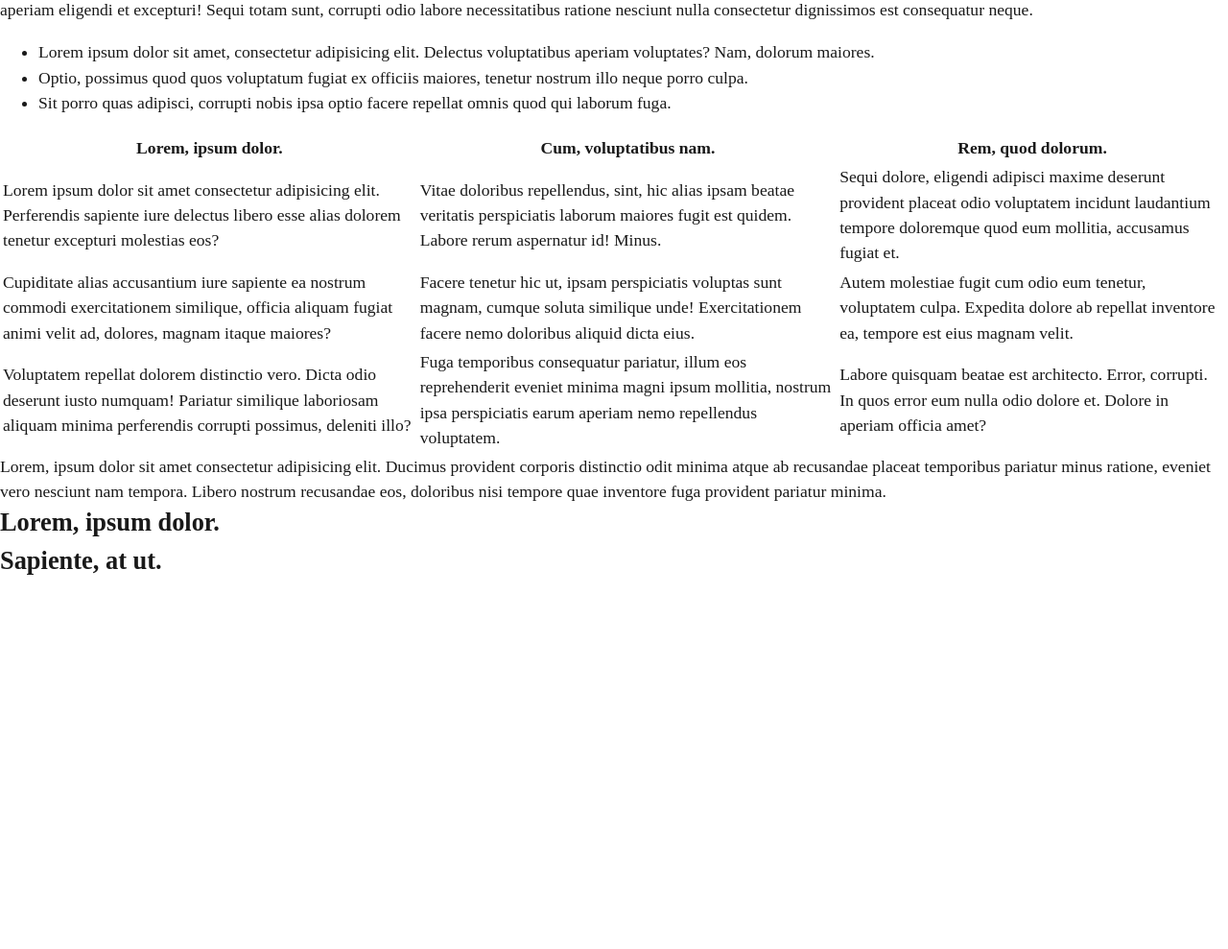
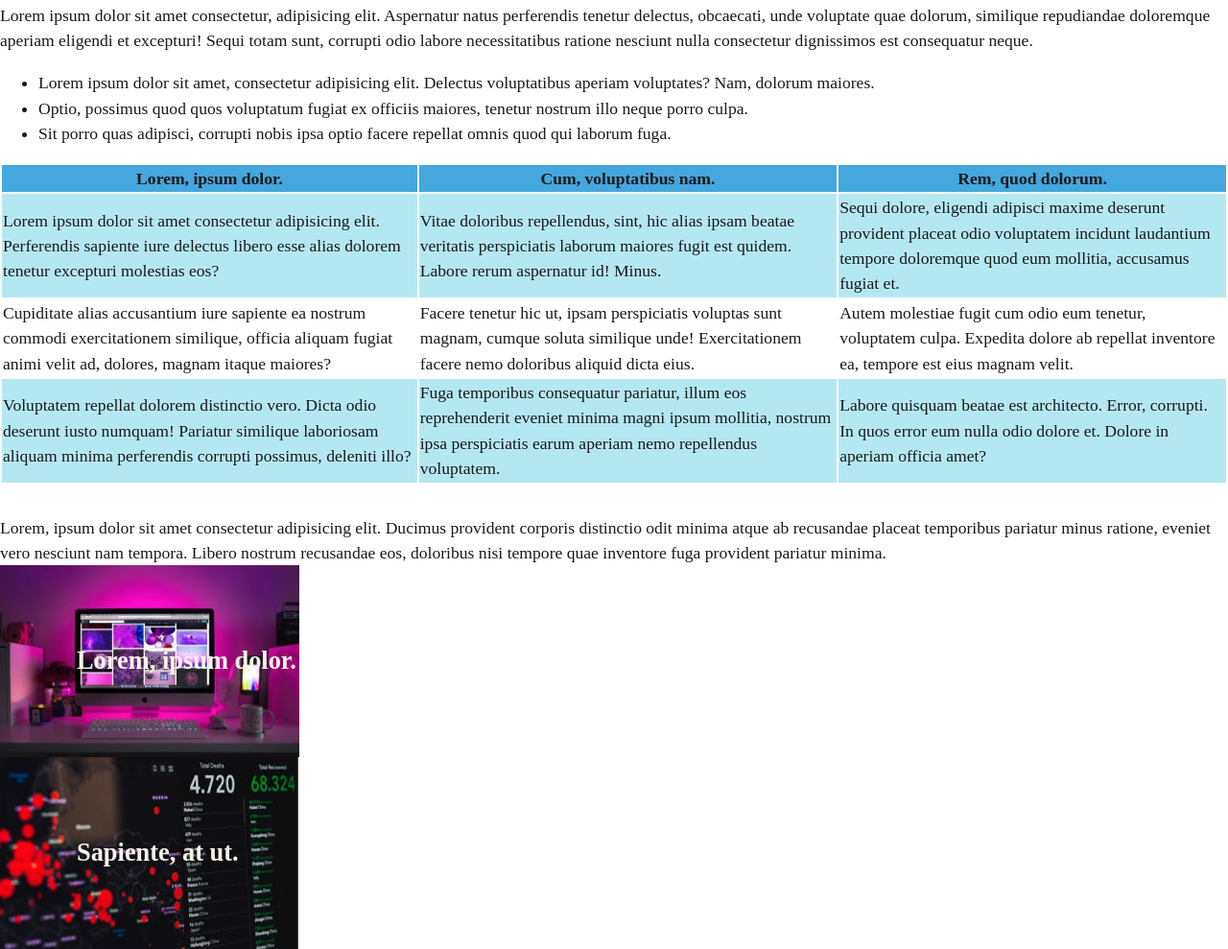
Before and after one commit to EliGolam/html-css-booleaner, a plain HTML site: page index.html in a window 1280 px wide. Shown: the part 698-1687 px from the top of the page at 96% size. Before the commit the page ends 1303 px from the top, so only its background shows below. Drawn offline with Linux system fonts and the light colour scheme.

Commit message:
v0.3.2: added CSS layout

```diff
--- a/index.html
+++ b/index.html
@@ -64,7 +64,7 @@ Logical choice to make things look more organized, but they are not fundamental
             <table class="main-content__table">
                 <!-- table head section -->
                 <thead class="main-content__table__head">
-                    <tr class="main-content__table__head__row">
+                    <tr class="[ main-content__table__head__row ] [ background-primary ]">
                         <th>Lorem, ipsum dolor.</th>
                         <th>Cum, voluptatibus nam.</th>
                         <th>Rem, quod dolorum.</th>
@@ -73,7 +73,7 @@ Logical choice to make things look more organized, but they are not fundamental
 
                 <!-- table body section -->
                 <tbody class="main-content__table__body">
-                    <tr class="[ main-content__table__body__row ]">
+                    <tr class="[ main-content__table__body__row ] [ background-secondary ]">
                         <td>Lorem ipsum dolor sit amet consectetur adipisicing elit. Perferendis sapiente iure delectus libero esse alias dolorem tenetur excepturi molestias eos?</td>
                         <td>Vitae doloribus repellendus, sint, hic alias ipsam beatae veritatis perspiciatis laborum maiores fugit est quidem. Labore rerum aspernatur id! Minus.</td>
                         <td>Sequi dolore, eligendi adipisci maxime deserunt provident placeat odio voluptatem incidunt laudantium tempore doloremque quod eum mollitia, accusamus fugiat et.</td>
@@ -83,7 +83,7 @@ Logical choice to make things look more organized, but they are not fundamental
                         <td>Facere tenetur hic ut, ipsam perspiciatis voluptas sunt magnam, cumque soluta similique unde! Exercitationem facere nemo doloribus aliquid dicta eius.</td>
                         <td>Autem molestiae fugit cum odio eum tenetur, voluptatem culpa. Expedita dolore ab repellat inventore ea, tempore est eius magnam velit.</td>
                     </tr>
-                    <tr class="main-content__table__body__row">
+                    <tr class="[ main-content__table__body__row ] [ background-secondary ]">
                         <td>Voluptatem repellat dolorem distinctio vero. Dicta odio deserunt iusto numquam! Pariatur similique laboriosam aliquam minima perferendis corrupti possimus, deleniti illo?</td>
                         <td>Fuga temporibus consequatur pariatur, illum eos reprehenderit eveniet minima magni ipsum mollitia, nostrum ipsa perspiciatis earum aperiam nemo repellendus voluptatem.</td>
                         <td>Labore quisquam beatae est architecto. Error, corrupti. In quos error eum nulla odio dolore et. Dolore in aperiam officia amet?</td>
@@ -96,12 +96,12 @@ Logical choice to make things look more organized, but they are not fundamental
         </div>
 
         <!-- Section 5: related content -->
-        <div class="related-content">
+        <div class="[ related-content ] [ text-color-white ]">
             <article class="related-content__article">
-                <h2 class="related-content__article__title">Lorem, ipsum dolor.</h2>
+                <h2 class="related-content__article__1">Lorem, ipsum dolor.</h2>
             </article>
             <article class="related-content__article">
-                <h2 class="related-content__article__title">Sapiente, at ut.</h2>
+                <h2 class="related-content__article__2">Sapiente, at ut.</h2>
             </article>
         </div>
 
--- a/stylesheets/style.css
+++ b/stylesheets/style.css
@@ -123,8 +123,8 @@ select {
     width: fit-content;
 }
 
-.main-content__table__cell {
-    border: solid var(--clr-neutral-black);
+.main-content__paragraph {
+    margin-top: 2rem;
 }
 
 /* UTILITIES: One job, done well. It performs one logical job: formatting, design, shape, font and element colours  */
@@ -148,13 +148,26 @@ select {
 .subtitle__link {
     text-decoration: none;
 }
+
+.related-content__article__1 {
+    padding: 5rem;
+    background-image: url(../images/monitor.jpg);
+    background-repeat: no-repeat;
+}
+
+.related-content__article__2 {
+    padding: 5rem;
+    background-image: url(../images/graph.jpg);
+    background-repeat: no-repeat;
+}
+
 /* Color schemes divided into scalable Design Tokens: allows to apply a specific set of colours without repetition */
 .background-primary {
-    background: var(--clr-neutral-white);
+    background: var(--clr-primary);
 }
 
 .background-secondary {
-    background: var(--clr-neutral-black);
+    background: var(--clr-secondary);
 }
 
 .color-primary {
```
